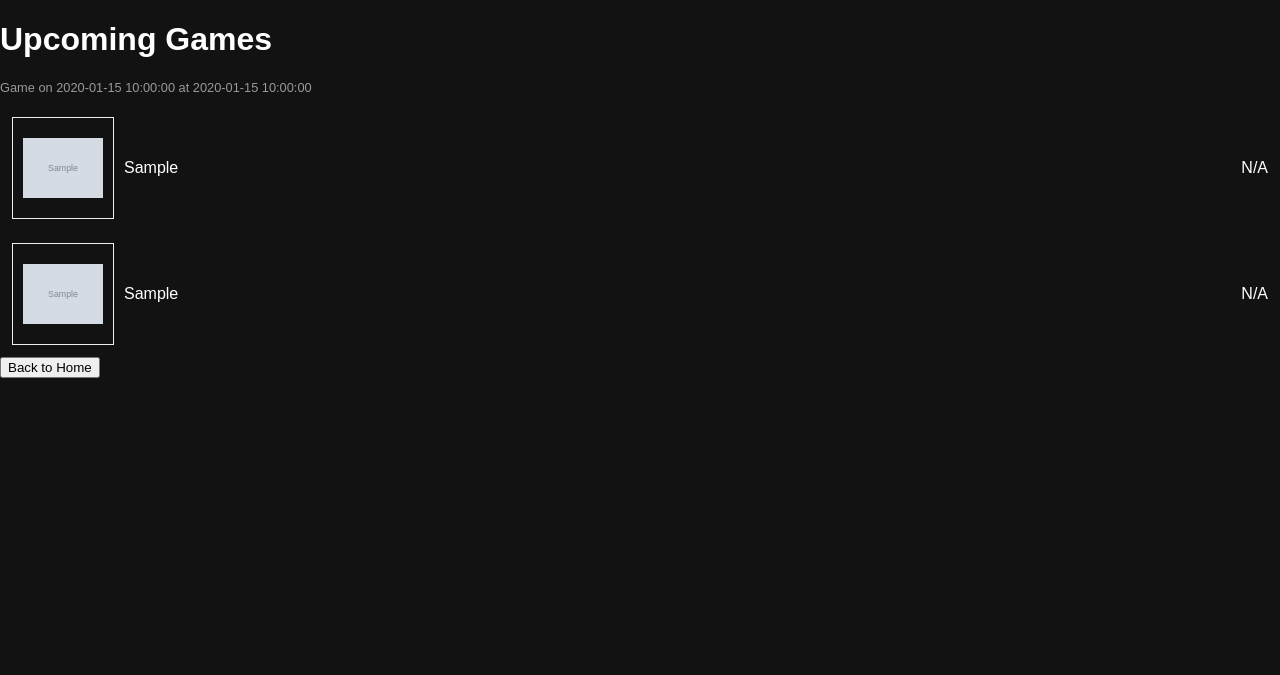
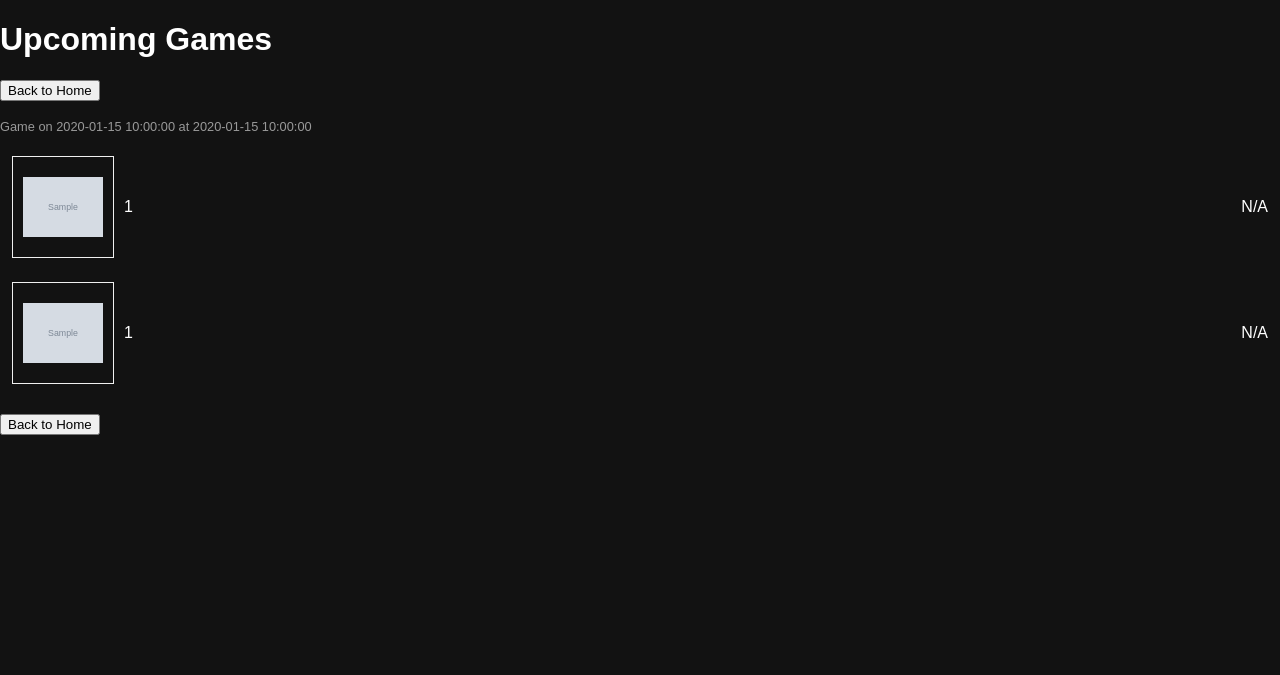
Before and after one commit to GeorgeCorbin/vcl-website, a Flask app: template templates/games.html in a window 1280 px wide. Shown: the top 675 px of the page. Run offline with Flask 3, Linux system fonts and the light colour scheme; the template is opened without the code that fills it: most values are stand-ins (such as "Sample title", 1, 10 or a date in 2020); grey boxes marked "Sample" are stand-in pictures.

Commit message:
Latest Working Version

```diff
--- a/app.py
+++ b/app.py
@@ -20,7 +20,7 @@ def games():
     games_list = df.to_dict(orient='records')
     for game in games_list:
         game['game_id'] = f"{game.get('Date', '').replace('-', '')}{game.get('Time', '').replace(':', '')}{game.get('away_team_id', '').replace(' ', '')}{game.get('home_team_id', '').replace(' ', '')}"
-    print(games_list)
+    # print(games_list)
     return render_template('games.html', games=games_list)
 
 
--- a/scraper.py
+++ b/scraper.py
@@ -3,7 +3,6 @@ import requests
 from bs4 import BeautifulSoup
 from datetime import datetime
 import pandas as pd
-
 
 PAGE_NUMBER = 5
 
--- a/templates/games.html
+++ b/templates/games.html
@@ -7,6 +7,11 @@
 </head>
 <body>
     <h1>Upcoming Games</h1>
+    <!-- games.html to index.html -->
+    <form action="{{ url_for('home') }}">
+        <button type="submit">Back to Home</button>
+    </form>
+    <br>
     {% for game in games %}
     <div class="game">
         <div class="timer">Game on {{ game['Date'] }} at {{ game['Time'] }}</div>
@@ -14,7 +19,7 @@
             <div class="select-box">
                 <img src="{{ url_for('static', filename='images/' ~ game['away_team_logo']) }}" alt="Away Team Logo">
             </div>
-            <span>{{ game['Away Team'] }}</span>
+            <span>{{ game['away_team_id'] }}</span>
             <div class="vote-percent">N/A</div>
             <input type="radio" name="game{{ loop.index }}vote" style="display:none">
         </div>
@@ -22,7 +27,7 @@
             <div class="select-box">
                 <img src="{{ url_for('static', filename='images/' ~ game['home_team_logo']) }}" alt="Home Team Logo">
             </div>
-            <span>{{ game['Home Team'] }}</span>
+            <span>{{ game['home_team_id'] }}</span>
             <div class="vote-percent">N/A</div>
             <input type="radio" name="game{{ loop.index }}vote" style="display:none">
         </div>
@@ -30,6 +35,7 @@
     {% endfor %}
 
     <!-- games.html -->
+    <br>
     <form action="{{ url_for('home') }}">
         <button type="submit">Back to Home</button>
     </form>
```
Also changed, not shown: templates/index.html (+9 -0 lines).
